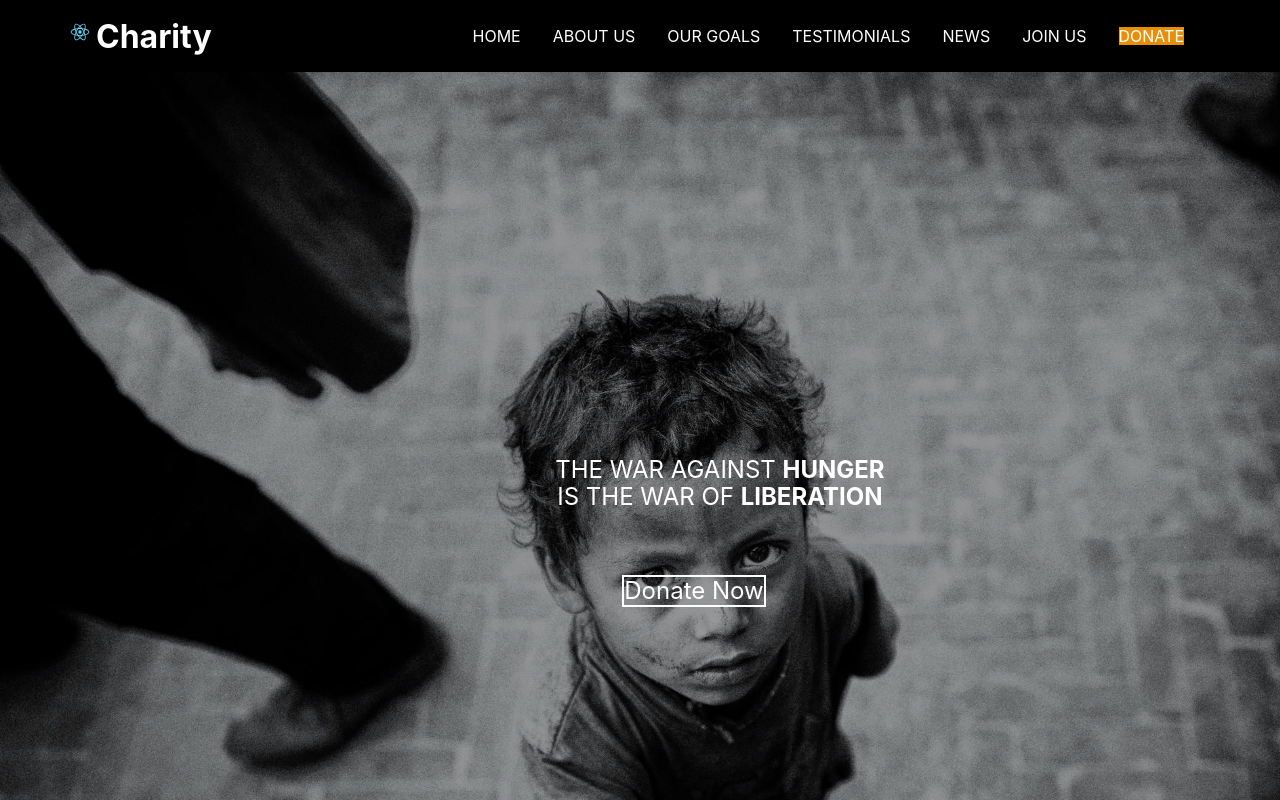
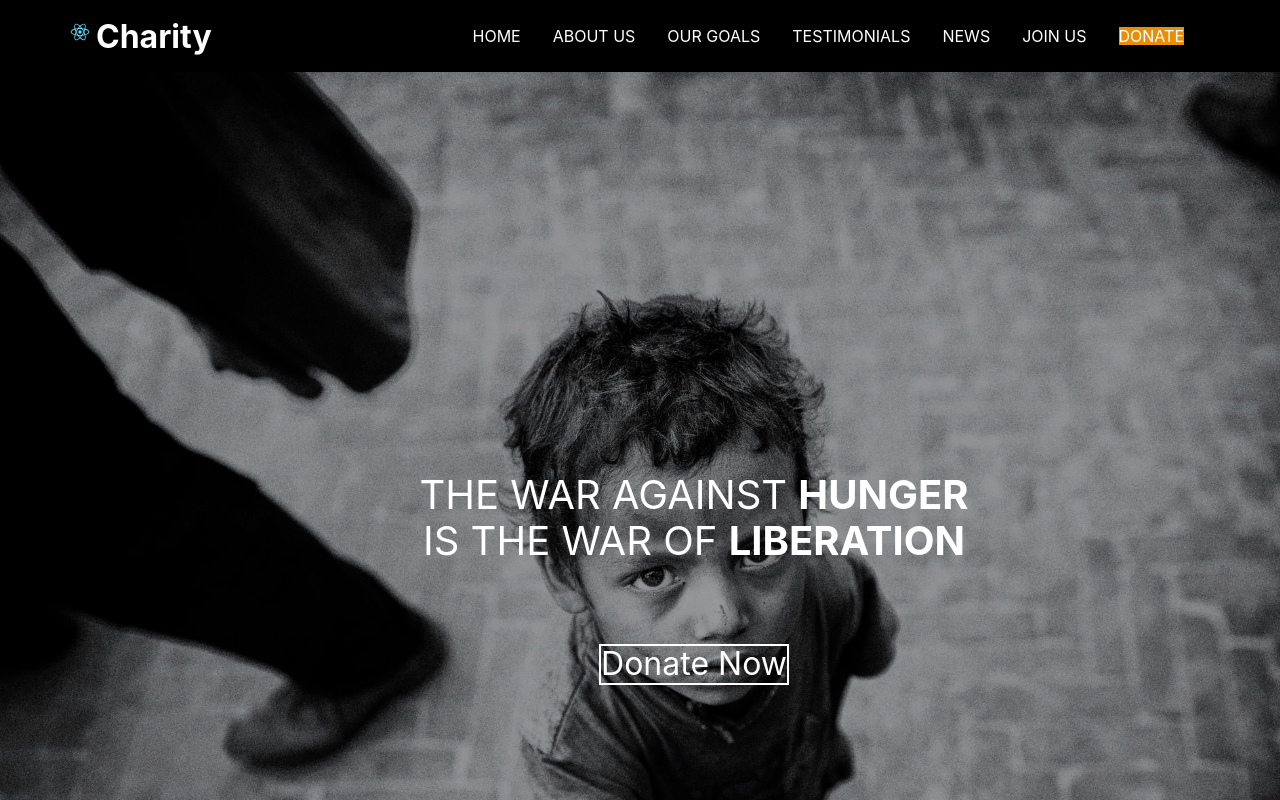
Before and after one commit to debugged-exe/ngowebsite, a React (Create React App) app: page / in a window 1280 px wide. Shown: the top 800 px of the page. Built offline with nearby package versions, Linux system fonts and the light colour scheme.

Commit message:
updated homepage

```diff
--- a/src/components/HomeBackground/HomeBackground.css
+++ b/src/components/HomeBackground/HomeBackground.css
@@ -4,26 +4,20 @@
 
 
 .link{
-display: flex;
-justify-content: center;
-align-items: center;
+
 height: auto;
 max-width: fit-content;;
 margin: auto;
-font-size: 1.5rem;
+font-size: 2rem;
 }
 
 .sty
 {
 
-	 justify-content: center;
-	  align-items: center;
-		position: relative;
-		top: 45%;
-		vertical-align: middle;
-		text-align: center;
-		max-width: fit-content;
-		left: 40%;
+    position: relative;
+	top: 45%;
+	text-align: center;
+
 }
 
 .sty:hover{
@@ -49,7 +43,7 @@ font-size: 1.5rem;
 }
 
 .font-size{
-  font-size: 1.5rem;
+  font-size: 2.5rem;
   width: auto;
   color: white;
   padding: 50px 0 50px;
@@ -64,15 +58,14 @@ font-size: 1.5rem;
 	padding: 0;
 	background-blend-mode: darken;
 	background-position: center top;
+
   }
 
   @media screen and (max-width:425px) {
 		.sty{
            font-size: 1rem;
 
-		   justify-content: center;
-		   position: relative;
-		   left: 20%;
+
 		}
 		.donate1{
 			font-size: 1rem;
@@ -80,7 +73,7 @@ font-size: 1.5rem;
   }
   @media screen and (min-width:425px) and (max-width:768px) {
 	  .sty{
-		  left: 31%;
+
 		  font-size: 1.2rem;
 		  float: initial;
 	  }
```
